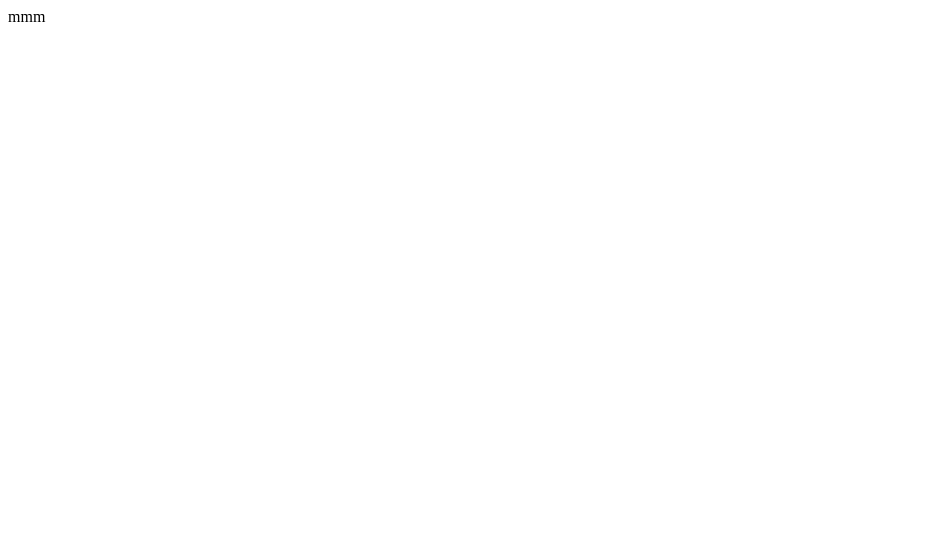
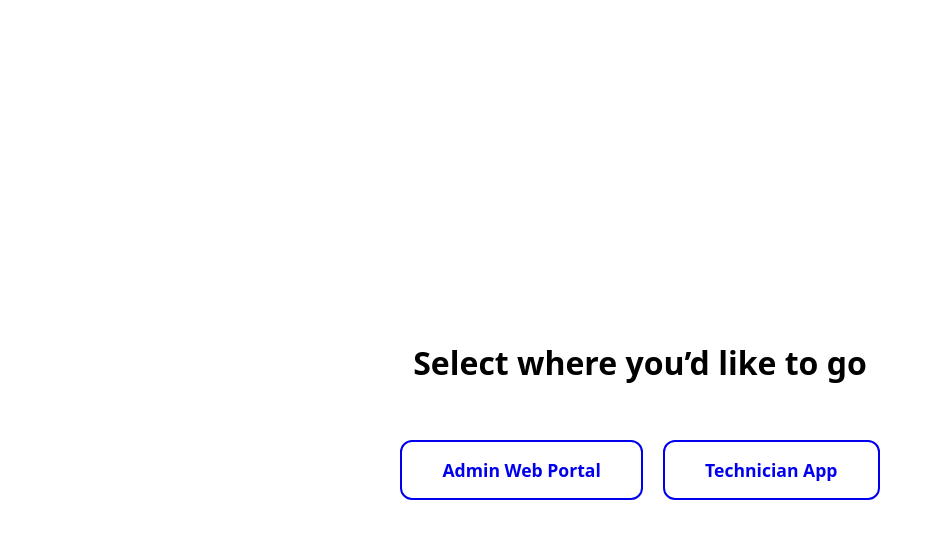
Before and after one commit to stulshyan/mantonia, a plain HTML site: page index.html in a window 1280 px wide. Shown: the whole page, without its empty margins (0-935 px from the left). Drawn offline with Linux system fonts and the light colour scheme.

Commit message:
Update index.html

```diff
--- a/index.html
+++ b/index.html
@@ -1 +1,46 @@
-mmm
+<!DOCTYPE html>
+<html lang="en">
+<head>
+  <meta charset="UTF-8">
+  <title>Welcome to Maintonia</title>
+  <meta name="viewport" content="width=device-width, initial-scale=1">
+  <style>
+    /* quick, lightweight styling so it looks nice out-of-the-box */
+    :root {
+      font-family: system-ui, sans-serif;
+      color-scheme: light dark;
+    }
+    body {
+      display: grid;
+      min-height: 100vh;
+      place-content: center;
+      gap: 2rem;
+      margin: 0;
+      padding: 2rem;
+      text-align: center;
+    }
+    h1 { font-size: 2rem; margin: 0; }
+    a.button {
+      display: inline-block;
+      padding: 1rem 2.5rem;
+      margin: .5rem;
+      font-size: 1.1rem;
+      font-weight: 600;
+      text-decoration: none;
+      border-radius: 0.75rem;
+      border: 2px solid currentColor;
+      transition: transform .15s ease;
+    }
+    a.button:hover { transform: scale(1.05); }
+  </style>
+</head>
+
+<body>
+  <h1>Select where you’d like to go</h1>
+
+  <p>
+    <a class="button" href="webportal.html">Admin Web Portal</a>
+    <a class="button" href="app.html">Technician App</a>
+  </p>
+</body>
+</html>
```
